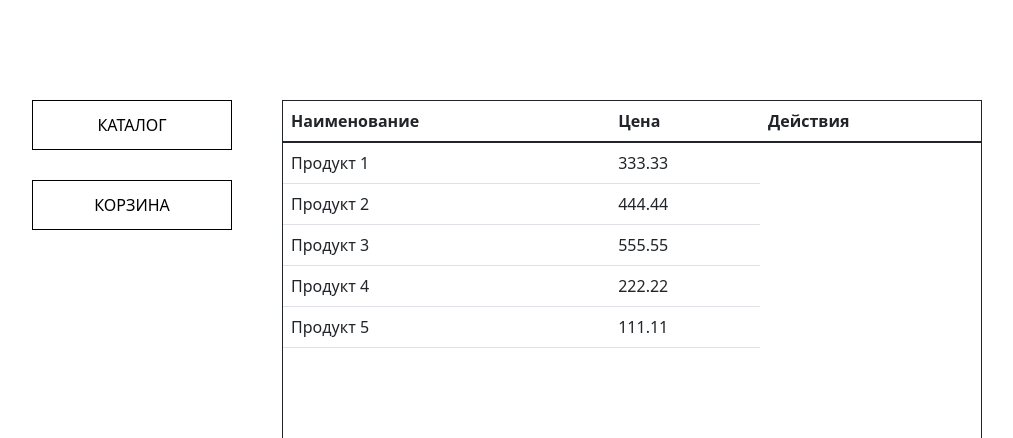
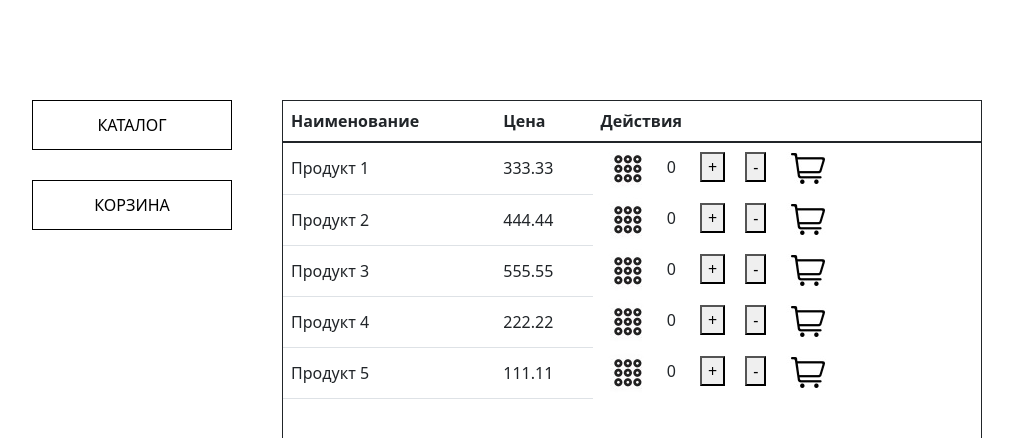
Before and after one commit to sasha-is-permi/vue-test15, a Vue app: page / in a window 1280 px wide. Shown: the top 438 px of the page, without its empty margins (260-1273 px from the left). Built offline with nearby package versions, Linux system fonts and the light colour scheme.

Commit message:
доработка каталога

```diff
--- a/src/components/CatalogOfProducts.vue
+++ b/src/components/CatalogOfProducts.vue
@@ -7,12 +7,34 @@
                                </tr>
                             </thead>
                             <tbody>
-                              <tr v-for="(item,index) in catalog" :key="index" >
-                                <td>{{ item.name }}</td>
+                              <tr v-for="item in catalog" :key="item.id" >
+                                <td>
+                                  {{ item.name }}
+                                </td>
                                 <td>
                                    {{ item.price }}
                                 </td>
+                                <span class="table__count">
 
+                                <td>
+                                <span>
+                                 <img src="../assets/img/keyboard.jpg">
+                                </span>
+                                <span class="table__countElem">
+                                   {{ item.count }}
+                                </span>
+                                <span class="table__countElem">
+                                <button> + </button>
+                                </span>
+                                <span class="table__countElem">
+                                <button> - </button>
+                                </span>
+                                <span class="table__countElem">
+                                 <img src="../assets/img/basket.jpg">
+                                </span>
+
+                              </td>
+                              </span>
                               </tr>
 
                             </tbody>
@@ -62,5 +84,12 @@ export default {
 </script>
 
 <style scoped>
+.table__count{
+  text-align: left;
 
+}
+
+.table__countElem{
+  margin: 0 10px 0 10px;
+}
 </style>
--- a/src/store/index.js
+++ b/src/store/index.js
@@ -8,7 +8,6 @@ import data from "../../2_catalog_19-06-2023.json";
 export default new Vuex.Store({
   state: {
     catalog: [],
-    bascket: []
 },
 
   mutations: {
@@ -22,7 +21,16 @@ export default new Vuex.Store({
 
      // Получение всех элементов из json-файла
       getCatalog({commit}){
-       commit('catalog',data)
+
+      // Добавляем к полученным данным id для нумерации и count - сколько позиций куплено
+      let catalog =[...data];
+      for(let i=0; i<data.length; i++){
+        catalog[i].id = i+1;
+        catalog[i].count = 0;
+      }
+
+       commit('catalog',catalog)
+
       }
 
   },
```
Also changed, not shown: src/assets/img/basket.jpg (added), src/assets/img/keyboard.jpg (added).
